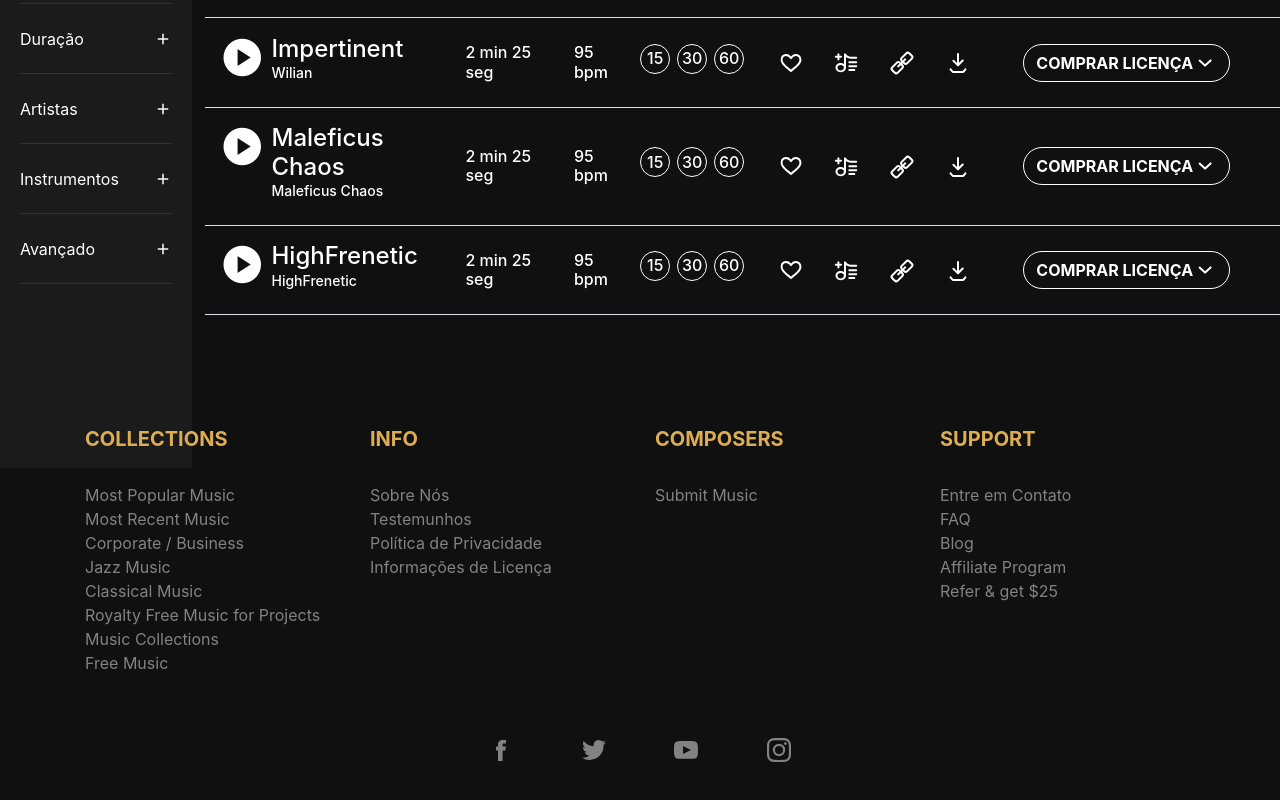
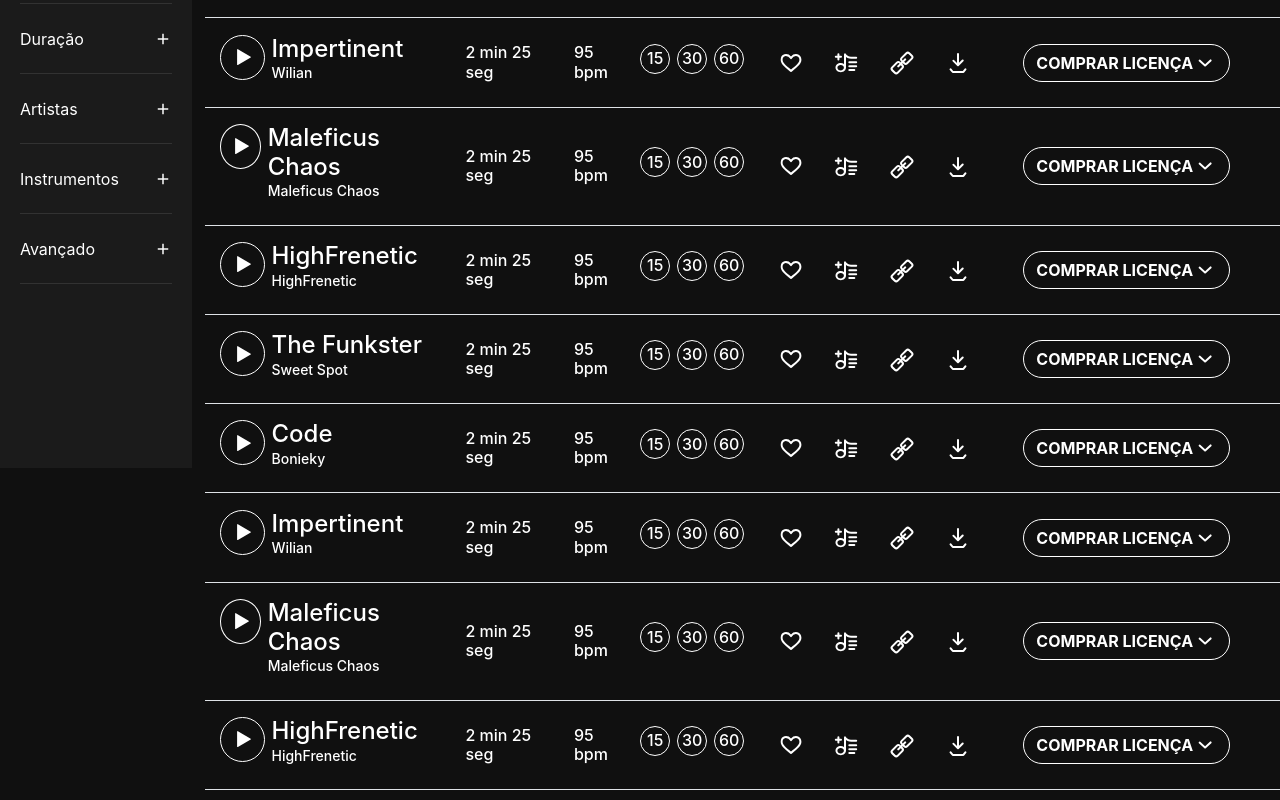
Before and after one commit to wiliangulini/MokBeats, an Angular app: page /#/musicas in a window 1280 px wide. Shown: the part 460-1260 px from the top of the page. Built offline with nearby package versions, Linux system fonts and the light colour scheme.

Commit message:
pagina humor criada e linkada

```diff
--- a/src/app/app-routing.module.ts
+++ b/src/app/app-routing.module.ts
@@ -5,6 +5,7 @@ import {LoginComponent} from "./login/login.component";
 import {PoliticaPrivacidadeComponent} from "./politica-privacidade/politica-privacidade.component";
 import {MusicasComponent} from "./musicas/musicas.component";
 import {GeneroComponent} from "./genero/genero.component";
+import {HumorComponent} from "./humor/humor.component";
 
 const routes: Routes = [
   { path: '', component: HomeComponent },
@@ -13,6 +14,7 @@ const routes: Routes = [
   { path: 'musicas', component: MusicasComponent },
   { path: 'politica-de-privacidade', component: PoliticaPrivacidadeComponent },
   { path: 'genero', component: GeneroComponent },
+  { path: 'humor', component: HumorComponent },
 ];
 
 @NgModule({
--- a/src/app/app.module.ts
+++ b/src/app/app.module.ts
@@ -22,6 +22,7 @@ import {MusicasService} from "./musicas/musicas.service";
 import { GeneroComponent } from './genero/genero.component';
 import { FilterComponent } from './filter/filter.component';
 import {MatCheckboxModule} from "@angular/material/checkbox";
+import { HumorComponent } from './humor/humor.component';
 
 @NgModule({
   declarations: [
@@ -35,6 +36,7 @@ import {MatCheckboxModule} from "@angular/material/checkbox";
     MusicasComponent,
     GeneroComponent,
     FilterComponent,
+    HumorComponent,
   ],
     imports: [
         BrowserModule,
--- a/src/app/filter/filter.component.html
+++ b/src/app/filter/filter.component.html
@@ -22,7 +22,7 @@
       </div>
       <div class="col-sm-6 col-md-6 col-lg-6 col-xl-6 h-100 pl-4 d-flex justify-content-start align-items-center">
         <div class="control position-relative h-100">
-          <a class="btn h-100">
+          <a class="btn h-100" type="button" data-toggle="collapse" data-target="#collapseOne1" aria-expanded="true" aria-controls="collapseOne1">
             <svg class="mr-2" fill="#FFF" width="24" height="24" viewBox="0 0 24 24"><path d="M3 20a1 1 0 01-.4-2l5-2a1 1 0 01.6 0l8.8 2 3.8-1a1 1 0 01.4 2l-4 1a1 1 0 01-.4 0L8 18l-4.7 2a1 1 0 01-.4 0zm14-4a1 1 0 01-.4 0L8 12l-4.5 3a1 1 0 11-1-1.7l5-3a1 1 0 011-.1L17 14l3.6-1.8a1 1 0 11.8 1.8l-4 2a1 1 0 01-.4.1z"></path><path d="M17 11a1 1 0 01-.5-.1L8.1 6.2 3.6 9.8a1 1 0 01-1.2-1.6l5-4a1 1 0 011 0L17 8.7l3.5-2.6a1 1 0 011.2 1.6l-4 3a1 1 0 01-.6.2z"></path></svg>
             <p class="h5 font-weight-bold m-0">HUMOR</p>
           </a>
@@ -65,3 +65,25 @@
     </div>
   </div>
 </section>
+<section id="humorAccordion" class="humorAccordion" >
+  <div class="container-fluid">
+    <div class="row">
+      <div class="accordion w-100" id="accordionExample1">
+        <div class="card">
+          <div id="collapseOne1" class="collapse mb-5" aria-labelledby="headingOne" data-parent="#accordionExample1">
+            <div class="card-body">
+              <div class="col-lg-12 col-xl-12 w-100" style="column-count: 5; column-fill: balance">
+                <div class="div2" *ngFor="let col of humor;" style="break-inside: avoid-column;">
+                  <a href="" class="h5">{{ col }}</a>
+                </div>
+              </div>
+            </div>
+            <div class="row justify-content-center align-items-center mt-5 pt-5">
+              <button class="btn btn-warning"><a class="w-100" [routerLink]="['/humor']">Ver todos os Humores</a></button>
+            </div>
+          </div>
+        </div>
+      </div>
+    </div>
+  </div>
+</section>
--- a/src/app/filter/filter.component.scss
+++ b/src/app/filter/filter.component.scss
@@ -114,15 +114,19 @@ section.filter .container-fluid .col-sm-4.col-md-4.col-lg-4.col-xl-4.h-100.d-fle
   fill: #dcad54;
 }
 .card,
+#humorAccordion,
 #generoAccordion {
   background-color: #1b1b1b;
 }
+#humorAccordion .container-fluid .row button.btn.btn-warning,
 #generoAccordion .container-fluid .row button.btn.btn-warning {
   border-radius: 999px;
 }
+#humorAccordion .container-fluid .row button.btn.btn-warning,
 #generoAccordion .container-fluid .row button.btn.btn-warning {
   width: 15%;
 }
+#humorAccordion .container-fluid .row button.btn.btn-warning,
 #generoAccordion .container-fluid .row button.btn.btn-warning {
   background: #dcad54;
   font-weight: bold;
@@ -133,6 +137,7 @@ section.filter .container-fluid .col-sm-4.col-md-4.col-lg-4.col-xl-4.h-100.d-fle
   padding: 7px 12px;
   margin-right: 10px;
 }
+#humorAccordion .container-fluid .row button.btn.btn-warning,
 #generoAccordion .container-fluid .row button.btn.btn-warning,
 button.btn.btn-warning a {
   color: #FFFFFF;
--- a/src/app/filter/filter.component.ts
+++ b/src/app/filter/filter.component.ts
@@ -1,4 +1,5 @@
 import { Component, OnInit } from '@angular/core';
+import {MusicasService} from "../musicas/musicas.service";
 
 @Component({
   selector: 'app-filter',
@@ -122,8 +123,13 @@ export class FilterComponent implements OnInit {
     "Folk",
     "Hip Hop",
   ];
+  humor: any[];
 
-  constructor() { }
+  constructor(
+    private musicService: MusicasService,
+  ) {
+    this.humor = this.musicService.humor;
+  }
 
   ngOnInit(): void {
   }
--- a/src/test.ts
+++ b/src/app/humor/humor.component.html
@@ -1,26 +1,16 @@
-// This file is required by karma.conf.js and loads recursively all the .spec and framework files
-
-import 'zone.js/testing';
-import { getTestBed } from '@angular/core/testing';
-import {
-  BrowserDynamicTestingModule,
-  platformBrowserDynamicTesting
-} from '@angular/platform-browser-dynamic/testing';
-
-declare const require: {
-  context(path: string, deep?: boolean, filter?: RegExp): {
-    <T>(id: string): T;
-    keys(): string[];
-  };
-};
-
-// First, initialize the Angular testing environment.
-getTestBed().initTestEnvironment(
-  BrowserDynamicTestingModule,
-  platformBrowserDynamicTesting(),
-);
-
-// Then we find all the tests.
-const context = require.context('./', true, /\.spec\.ts$/);
-// And load the modules.
-context.keys().forEach(context);
+<app-filter></app-filter>
+<section id="genero" class="genero pl-5 pt-0 pr-5 pb-3">
+  <div class="container-fluid">
+    <div class="row title justify-content-start align-items-center mb-5">
+      <h1>Humor</h1>
+    </div>
+    <div class="row mb-5">
+      <div class="col-lg-12 col-xl-12 w-100" style="column-count: 5; column-fill: balance">
+        <div class="div2 pt-3 pb-3" *ngFor="let g of humor;" style="break-inside: avoid-column;">
+          <a href="" class="h5">{{ g }}</a>
+        </div>
+      </div>
+    </div>
+  </div>
+</section>
+<app-footer></app-footer>
--- /dev/null
+++ b/src/app/humor/humor.component.scss
@@ -0,0 +1,17 @@
+h1 {
+  color: #FFF;
+  font-weight: 200 !important;
+  letter-spacing: -0.015em;
+  line-height: 1.1;
+  font-size: 60px;
+}
+#genero {
+  margin-top: 8vh;
+}
+.div2 {
+  border-top: 1px solid #252525;
+}
+.div2 a.h5 {
+  color: #dededf;
+  margin-bottom: 10px !important;
+}
--- /dev/null
+++ b/src/app/humor/humor.component.ts
@@ -0,0 +1,33 @@
+import { Component, OnInit } from '@angular/core';
+import {MusicasService} from "../musicas/musicas.service";
+
+@Component({
+  selector: 'app-humor',
+  templateUrl: './humor.component.html',
+  styleUrls: ['./humor.component.scss']
+})
+export class HumorComponent implements OnInit {
+
+  humor: any[];
+
+  constructor(
+    private musicService: MusicasService,
+  ) {
+    this.humor = this.musicService.humor;
+  }
+
+  ngOnInit(): void {
+  }
+
+  ngAfterContentInit() {
+    setTimeout(() => {
+      let form = document.getElementById('form');
+      document.getElementById('btnOutS')!.style.display = 'none';
+      document.getElementById('cf')!.style.justifyContent = 'flex-end';
+      form!.style.position = 'absolute';
+      form!.style.left = '.5%';
+      form!.style.top = '0';
+    }, 25);
+  }
+
+}
--- a/src/app/musicas/musicas.component.html
+++ b/src/app/musicas/musicas.component.html
@@ -68,7 +68,9 @@
     <div class="row mt-5">
       <div class="col-sm-12 col-md-12 col-lg-12 col-xl-12 d-flex border-bottom" *ngFor="let itens of produtores; let i = index;">
         <div class="col-sm-3 col-md-3 col-lg-3 col-xl-3 d-flex align-items-start justify-content-start" >
-          <span class="material-icons">{{icon}}</span>
+          <span class="svg">
+            <svg width="24" fill="#FFF" height="24" viewBox="0 0 24 24"><path d="M20.7 12.4L7.9 20a.5.5 0 01-.8-.4v-15a.5.5 0 01.8-.4l12.8 7.5a.5.5 0 010 .8z"></path></svg>
+          </span>
           <div class="text d-flex flex-column align-items-start justify-content-start">
             <p class="h4"><a href="#">{{itens.viewValue}}</a></p>
             <p class="h6"><a href="#">{{dados[i].viewValue}}</a></p>
--- a/src/app/musicas/musicas.component.scss
+++ b/src/app/musicas/musicas.component.scss
@@ -45,7 +45,16 @@ article.one {
   margin-bottom: 0;
   width: inherit;
 }
-
+.svg {
+  display: flex;
+  justify-content: center;
+  align-items: center;
+  width: 45px;
+  height: 45px;
+  border: 1px solid #FFF;
+  border-radius: 50%;
+  cursor: pointer;
+}
 button, a {
   transition: all .4s ease-in;
 }
--- a/src/app/musicas/musicas.component.ts
+++ b/src/app/musicas/musicas.component.ts
@@ -28,9 +28,39 @@ export class MusicasComponent implements OnInit {
     {value: 'Bonieky', viewValue: 'Bonieky'},
     {value: 'Wilian', viewValue: 'Wilian'},
     {value: 'Maleficus Chaos', viewValue: 'Maleficus Chaos'},
-    {value: 'HighFrenetic', viewValue: 'HighFrenetic'}
+    {value: 'HighFrenetic', viewValue: 'HighFrenetic'},
+    {value: 'Sweet Spot', viewValue: 'Sweet Spot'},
+    {value: 'Bonieky', viewValue: 'Bonieky'},
+    {value: 'Wilian', viewValue: 'Wilian'},
+    {value: 'Maleficus Chaos', viewValue: 'Maleficus Chaos'},
+    {value: 'HighFrenetic', viewValue: 'HighFrenetic'},
+    {value: 'Sweet Spot', viewValue: 'Sweet Spot'},
+    {value: 'Bonieky', viewValue: 'Bonieky'},
+    {value: 'Wilian', viewValue: 'Wilian'},
+    {value: 'Maleficus Chaos', viewValue: 'Maleficus Chaos'},
+    {value: 'HighFrenetic', viewValue: 'HighFrenetic'},
+    {value: 'Sweet Spot', viewValue: 'Sweet Spot'},
+    {value: 'Bonieky', viewValue: 'Bonieky'},
+    {value: 'Wilian', viewValue: 'Wilian'},
+    {value: 'Maleficus Chaos', viewValue: 'Maleficus Chaos'},
+    {value: 'HighFrenetic', viewValue: 'HighFrenetic'},
   ];
   produtores: Array<any> = [
+    {value: 'The Funkster', viewValue: 'The Funkster'},
+    {value: 'Code', viewValue: 'Code'},
+    {value: 'Impertinent', viewValue: 'Impertinent'},
+    {value: 'Maleficus Chaos', viewValue: 'Maleficus Chaos'},
+    {value: 'HighFrenetic', viewValue: 'HighFrenetic'},
+    {value: 'The Funkster', viewValue: 'The Funkster'},
+    {value: 'Code', viewValue: 'Code'},
+    {value: 'Impertinent', viewValue: 'Impertinent'},
+    {value: 'Maleficus Chaos', viewValue: 'Maleficus Chaos'},
+    {value: 'HighFrenetic', viewValue: 'HighFrenetic'},
+    {value: 'The Funkster', viewValue: 'The Funkster'},
+    {value: 'Code', viewValue: 'Code'},
+    {value: 'Impertinent', viewValue: 'Impertinent'},
+    {value: 'Maleficus Chaos', viewValue: 'Maleficus Chaos'},
+    {value: 'HighFrenetic', viewValue: 'HighFrenetic'},
     {value: 'The Funkster', viewValue: 'The Funkster'},
     {value: 'Code', viewValue: 'Code'},
     {value: 'Impertinent', viewValue: 'Impertinent'},
@@ -50,6 +80,8 @@ export class MusicasComponent implements OnInit {
     this.titles = this.musicService.convertida2;
     this.music = this.musicService.convertida;
     this.humor = this.musicService.humor;
+    console.log(this.dados.length);
+    console.log(this.produtores.length);
   }
 
   ngOnInit(): void {
```
Also changed, not shown: 1 other file (tests, documents, lock files or other folders).
